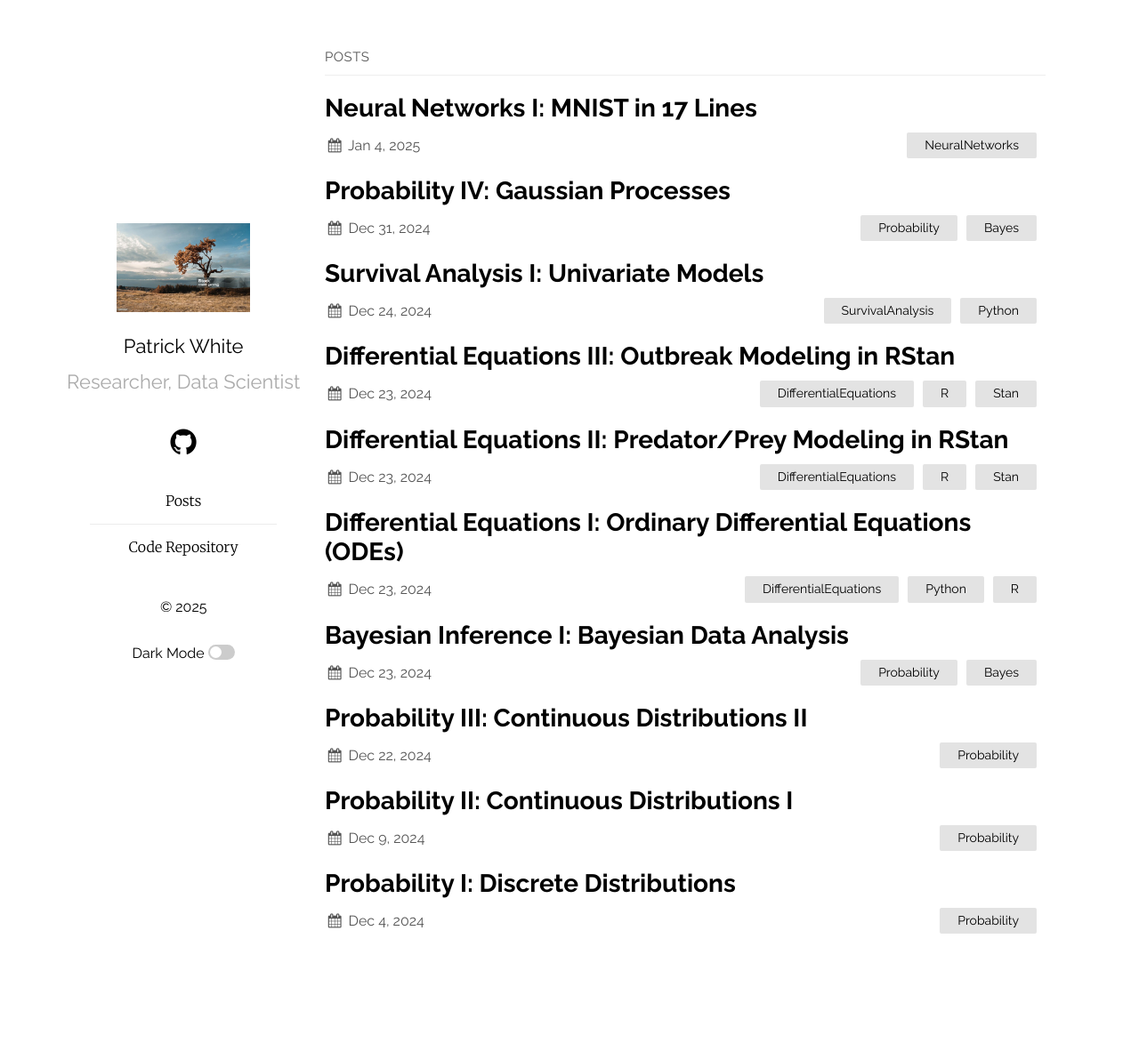
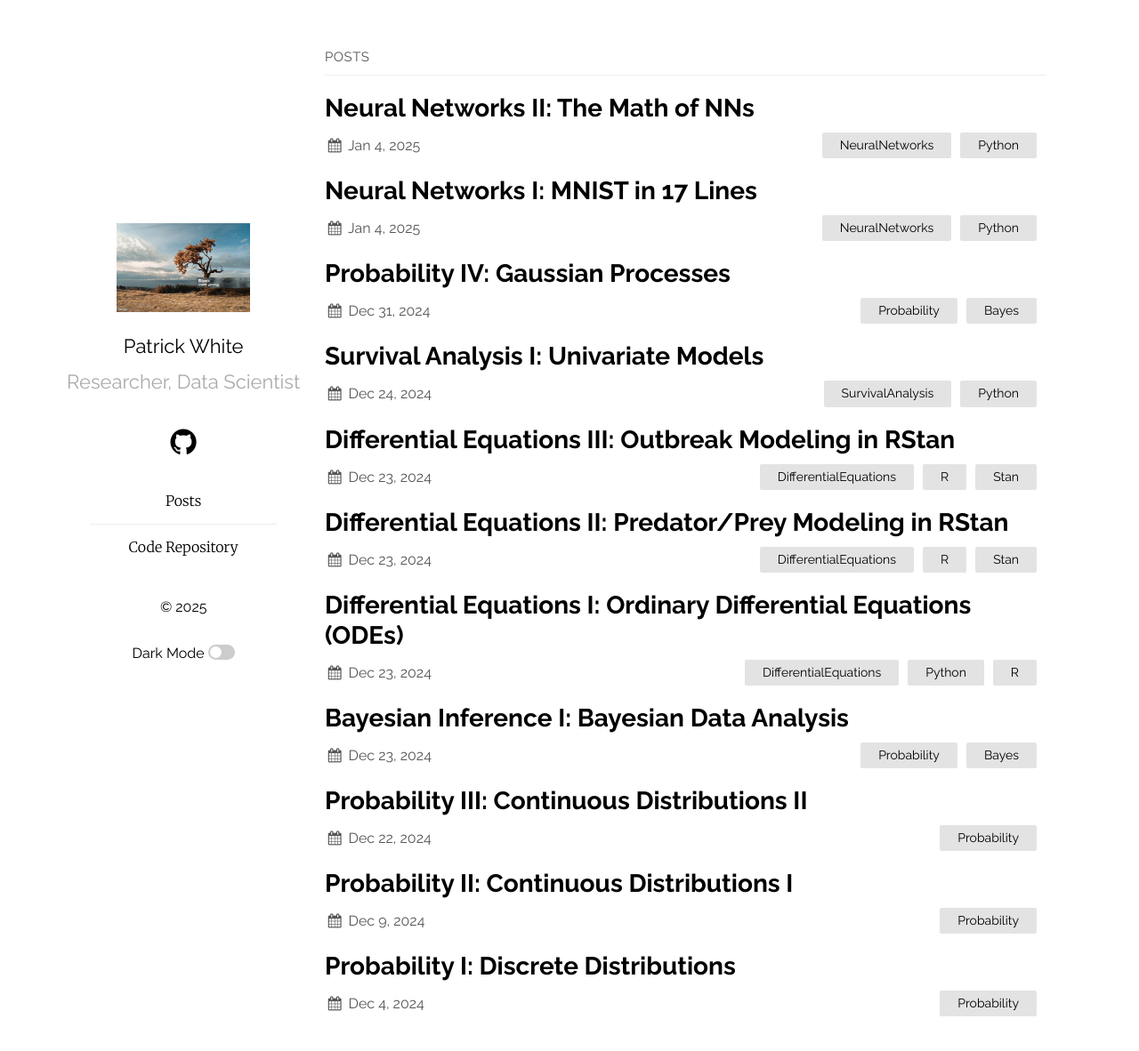
Before and after one commit to pw598/pw598.github.io, a Jekyll site: the page built from index.md, in a window 1280 px wide and 1189 px high. Shown: the top 1182 px of the window at 89% size. Built offline with Jekyll 4.4.1, drawn with Linux system fonts in a browser that asks for light colours; some of the changed lines change nothing that is shown.

Commit message:
Add files via upload

`````diff
--- a/_posts/2025-01-04-Neural-Networks-I-MNIST-in-17-Lines.md
+++ b/_posts/2025-01-04-Neural-Networks-I-MNIST-in-17-Lines.md
@@ -2,7 +2,7 @@
 layout: post
 title:  "Neural Networks I: MNIST in 17 Lines"
 date:   2025-01-04 00:00:00 +0000
-categories: NeuralNetworks
+categories: NeuralNetworks Python
 ---
 
 <p></p>
--- /dev/null
+++ b/_posts/2025-01-04-Neural-Networks-II-The-Math-of-NNs.md
@@ -0,0 +1,438 @@
+---
+layout: post
+title:  "Neural Networks II: The Math of NNs"
+date:   2025-01-04 00:00:00 +0000
+categories: NeuralNetworks Python
+---
+
+<p></p>
+
+<img src="https://github.com/pw598/pw598.github.io/blob/main/_posts/images/nn2.png?raw=true" style="height: 500px; width:auto;">
+
+
+# Outline
+
+- Introduction
+- Architecture
+- The Dot Product
+- Activation Functions
+- Softmax Function
+- Forward Propagation
+- Cost Functions
+- Backpropagation
+- Prediction
+- What’s Next?
+
+
+
+# Introduction
+
+The previous article looked at how easy it is to create a neural network from an API perspective, however we did not focus on the inner workings, which will be the subject of this article. Accompanying explanation of neural network features will be the code required to create a simple feedforward network (FFN) from scratch, adapted from [https://github.com/j0sephsasson/numpy-NN/blob/main/model/model.py](https://github.com/j0sephsasson/numpy-NN/blob/main/model/model.py).
+
+We will continue to use the MNIST handwritten digits dataset, but import smaller, 8x8 pixel images from Scikit-Learn.
+
+
+
+# Architecture
+
+Inspired by the structure of biological neural networks in the brain, a neural network consists of layers of building blocks called neurons, the ideation of which was in the 1950s and 1960s as a mechanism called the perceptron.
+
+<img src="https://github.com/pw598/pw598.github.io/blob/main/_posts/images/nn2-1.png?raw=true" style="height: 200px; width:auto;">
+
+
+
+# The Dot Product
+
+<p>For every neuron in a neural network, the weighted sum of inputs plus bias term are combined to produce a variable called $z$:</p>
+
+<p>$z = \mathbf{w}^T\mathbf{x} + b$</p>
+
+<p>In practice, we have multiple neurons per layer, and each neuron in one layer can be connected to each neuron in the next layer, so the equations are implemented in using matrix multiplication.</p>
+
+<p>$\mathbf{Z} = \mathbf{W}^T \mathbf{X} + \mathbf{b}$</p>
+
+
+
+# Activation Functions
+
+<p>$z$ becomes input to an activation function such as the logistic sigmoid function, which transforms $z$ and constrains the output (in this case to between $0$ and $1$). The output of the activation function serves as an input to the connected node (neuron) in the next layer.</p>
+
+<h4>$logistic(z) = \sigma(z) = \frac{1}{1+e^{-z}}$</h4>
+
+<p>Sigmoidal neurons are popular because they have the effect of small changes to weights and biases making only a small difference in the output. Instead of the output being $0$ or $1$, it can be any value in between. The hyperbolic tangent (tanh) function is also sigmoidal, but ranges between $-1$ and $1$.</p>
+
+<h4>$tanh(z) = \frac{sinh(z)}{cosh(z)} = \frac{e^z - e^{-z}}{e^z + e^{-z}}$</h4>
+
+<p>Also popular, largely because of the simplicity of its derivative, is the rectified linear unit, or ReLU function.</p>
+
+<p>$ReLU(z) = max\{0, z\}$</p>
+
+The below defines the sigmoid, tanh, and ReLU functions in code, along with their derivatives, which will be required during the training process.
+
+
+```python
+import numpy as np
+
+class DenseLayer:
+
+    # ...
+
+    def sigmoid(z):
+        s = 1/(1 + np.exp(-z))
+        ds = s*(1-s)
+        return s, ds
+
+    def relu(z):
+        r = np.maximum(0, z)
+        dr = (z > 0) * 1
+        return r, dr
+
+    def tanh(z):
+        t = (np.exp(z)-np.exp(-z))/(np.exp(z)+np.exp(-z))
+        dt = 1 - t**2
+        return t, dt
+
+    # ...
+```
+
+The below plots these functions.
+
+```python
+import matplotlib.pyplot as plt
+
+xx=np.arange(-2,2,0.01)
+
+fig, ax = plt.subplots(figsize=(9, 5))
+ax.spines['left'].set_position('center')
+ax.spines['right'].set_color('none')
+ax.spines['top'].set_color('none')
+ax.xaxis.set_ticks_position('bottom')
+ax.yaxis.set_ticks_position('left')
+
+ax.plot(xx,sigmoid(xx)[0], color="purple", label="sigmoid")
+ax.plot(xx,relu(xx)[0], color="black", label="relu")
+ax.plot(xx,tanh(xx)[0], color="red", label="tanh")
+ax.legend(loc="lower right", frameon=False);
+````
+
+<img src="https://github.com/pw598/pw598.github.io/blob/main/_posts/images/nn2-2.png?raw=true" style="height: 450px; width:auto;">
+
+
+And the below plots their derivative functions.
+
+```python
+xx=np.arange(-2,2,0.01)
+
+fig, ax = plt.subplots(figsize=(9, 5))
+ax.spines['left'].set_position('center')
+ax.spines['right'].set_color('none')
+ax.spines['top'].set_color('none')
+ax.xaxis.set_ticks_position('bottom')
+ax.yaxis.set_ticks_position('left')
+
+ax.plot(xx,sigmoid(xx)[1], color="blue", label="sigmoid derivative")
+ax.plot(xx,relu(xx)[1], color="purple", label="relu derivative")
+ax.plot(xx,tanh(xx)[1], color="red", label="tanh derivative")
+ax.legend(loc="upper left", frameon=False);
+```
+
+<img src="https://github.com/pw598/pw598.github.io/blob/main/_posts/images/nn2-3.png?raw=true" style="height: 450px; width:auto;">
+
+
+
+# Softmax Function
+
+<p>Softmax units are often used in the output layer to determine predictions for categorical variables, as the function represents a probability distribution over a discrete variable with $k$ possible values.</p>
+
+<p>$S(z)_i = \frac{e^{z_i}}{\sum_{j=1}^k e^z_j}, for ~i = 1, \ldots, k ~and ~z = (z_1, \ldots, z_k)$</p>
+
+```python
+class DenseLayer:
+
+    # ...
+
+    def softmax(self, inputs):
+        exp_scores = np.exp(inputs)
+        probs = exp_scores / np.sum(exp_scores, axis=1, keepdims=True)
+        return probs
+
+    # ...
+```
+
+Gradient of Softmax Function: $p_k - 1(y_i=k)$
+
+```python
+class Network:
+
+    # ...
+
+    def _backprop(self, predicted, actual):
+        # ...
+        num_samples = len(actual)
+        dscores = predicted
+        dscores[range(num_samples),actual] -= 1
+        dscores /= num_samples
+        # ...
+
+    # ...
+```
+
+
+
+# Forward Propagation
+
+<p>Training the network involves a forward propagation of the activation function, based on current weights and biases, and then a backpropagation of error in order to adjust the weights and biases. The first act of forward propagation is to multiply the values of neurons in the first layer by their corresponding weights (which are initialized randomly) and add the biases, producing $z$ values. An activation function $a(z)$ performed by each neuron then transforms the weighted sum, in a usually nonlinear fashion. The results of the activation functions of the first layer become the input values to subsequent layers.</p>
+
+<p>$a^{(l)} = \sigma(w^{(l)} a^{(l-1)} + b^{(l)})$</p>
+
+<p>We use matrix multiplication to compute the activations of all the neurons in the next layer simultaneously. Organize all activations from the first layer into a column vector. Organize all the weights as a matrix, where each row corresponds to all connections between neurons in the first layer and a particular neuron in the next layer. The superscripts in the below correspond to layer number and the subscripts correspond to a unit in the layer. It's accurate to think of each neuron as a function; it takes in the activations of all neurons in the previous layer, and outputs a number.</p>
+
+$a^{(1)} = \sigma \left( \begin{bmatrix} w_{0,0} & w_{0,1} & \ldots & w_{0,n} \\ w_{1,0} & w_{1,1} & \ldots & w_{1,n} \\ \vdots & \dots & \ddots & \vdots \\ w_{k,0} & w_{k,1} & \ldots & w_{k,n} \\ \end{bmatrix} \begin{bmatrix} a_0^{(0)} \\ a_1^{(0)} \\ \vdots \\ a_n^{(0)} \end{bmatrix} + \begin{bmatrix} b_0 \\ b_1 \\ \ldots \\ b_n \\ \end{bmatrix} \right)$
+
+
+```python
+class DenseLayer
+
+    # ...
+
+    def forward(self, inputs, weights, bias, activation):
+
+        Z_curr = np.dot(inputs, weights.T) + bias
+        if activation == 'relu':
+            A_curr = relu(inputs=Z_curr)
+
+        elif activation == 'softmax':
+            A_curr = softmax(inputs=Z_curr)
+
+        return A_curr, Z_curr
+
+    # ...
+```
+
+<p>We would like to know how well the network predicts the target variable $y$ from the inputs $x$, so that we can determine how much to adjust the weights and biases in the network. For this we will need a cost function, a.k.a. loss function.</p>
+
+<img src="img/nn2-4.png" style="height: 400px; width:auto;">
+
+<p>source: <a href="https://www.3blue1brown.com/lessons/backpropagation-calculus">Backpropagation Calculus, 3Blue1Brown</a></p>
+
+<p>For a regression task, it's common to use a metric like MSE, and for multiclass classification tasks, it is common to use categorical cross-entropy.</p>
+
+<h4>MSE:</h4>
+<p>$C(w,b) = \frac{1}{n} \sum_{i=1}^n (y_i - \hat{y}_i)^2$</p>
+
+<h4>Categorical Cross-Entropy:</h4>
+<p>$C(w,b) = - \frac{1}{m} \sum_{i=1}^m y_i \cdot log(\hat{y}_i)$</p>
+
+<p>The cross-entropy formula implies that the category labels are one-hot encoded, but this isn't actually necessary. Aside from the correct class, all predictions get multiplied by zero, therefore the calculation is equivalent to simply taking the negative log of the probability at the corresponding index for the correct class.</p>
+
+
+```python
+class Network:
+
+    # ...
+
+    def _calculate_loss(self, predicted, actual):
+        samples = len(actual)
+
+        correct_logprobs = -np.log(predicted[range(samples),actual])
+        data_loss = np.sum(correct_logprobs)/samples
+
+        return data_loss
+
+    # ...
+```
+
+
+# Backpropagation
+
+The training process employs the gradient descent and backpropagation algorithms in tandem. Each time the network is traversed in a forward direction, the error of the network can be calculated as the difference between the output and ground truth by means of a cost/loss function. Consider $C_0$ to be the error of the network on the first training example. Our goal is to understand how sensitive the cost $C_0$ is to changes in a given weight $w$. In doing so, we use the chain rule of calculus.
+
+<h3>$\frac{\partial C_0}{\partial w^{(L)}} = \frac{\partial C_0}{\partial a^{(L)}}  \frac{\partial a^{(L)}}{\partial z^{(L)}}  \frac{\partial z^{(L)}}{\partial w^{(L)}}$</h3>
+
+<p>For a bias term, replace $w^{(L)}$ with $b^{(L)}$:</p>
+
+<h3>$\frac{\partial C_0}{\partial b^{(L)}} = \frac{\partial C_0}{\partial a^{(L)}}  \frac{\partial a^{(L)}}{\partial z^{(L)}}  \frac{\partial z^{(L)}}{\partial b^{(L)}}$</h3>
+
+<p>By tracking the dependencies through the tree, and multiplying together a long series of partial derivatives, we can calculate the derivative of the cost function with respect to any weight or bias in the network. In multi-dimensional space, the gradient vector of partial derivatives represents the direction of steepest ascent. Gradient descent is used to update the weights, such that each step looks like $w_{new} = w_{old} - \eta \frac{\partial C}{\partial w} w$, where $\eta$ is the learning rate.</p>
+
+<p>The backpropagation equations for multiple neurons at a time can be written in matrix form. We start by computing the gradient of our scores, a special case of $\partial \mathbf{Z}$.</p>
+
+<h4>$\frac{\partial \mathbf{L}_i}{\partial \mathbf{Z_k}} = p_k - 1(y_i=k)$</h4>
+    <ul>
+        <li>$(y_i=k)$ is an indicator function, $1$ if true and $0$ if false.</li>
+    </ul>
+
+
+```python
+class DenseLayer:
+
+    # ...
+
+    def backward(self, dA_curr, W_curr, Z_curr, A_prev, activation):
+        if activation == 'softmax':
+            dW = np.dot(A_prev.T, dA_curr)
+            db = np.sum(dA_curr, axis=0, keepdims=True)
+            dA = np.dot(dA_curr, W_curr)
+        else:
+            dZ = self.relu_derivative(dA_curr, Z_curr)
+            dW = np.dot(A_prev.T, dZ)
+            db = np.sum(dZ, axis=0, keepdims=True)
+            dA = np.dot(dZ, W_curr)
+
+        return dA, dW, db
+
+    # ...
+
+
+class Network:
+
+    # ..
+
+    def _backprop(self, predicted, actual):
+    num_samples = len(actual)
+
+    ## compute the gradient on predictions
+    dscores = predicted
+    dscores[range(num_samples),actual] -= 1
+    dscores /= num_samples
+
+    dA_prev = dscores
+
+    for idx, layer in reversed(list(enumerate(self.network))):
+        dA_curr = dA_prev
+
+        A_prev = self.memory[idx]['inputs']
+        Z_curr = self.memory[idx]['Z']
+        W_curr = self.params[idx]['W']
+
+        activation = self.architecture[idx]['activation']
+
+        dA_prev, dW_curr, db_curr = layer.backward(dA_curr, W_curr, Z_curr, A_prev, activation)
+
+        self.gradients.append({'dW':dW_curr, 'db':db_curr})
+
+    # ...
+```
+
+I've left out the very bottom part, because we will adapt the code to use the MNIST dataset instead.
+
+```python
+from sklearn.model_selection import train_test_split
+X_train, X_test, y_train, y_test = train_test_split(X, y,test_size=.3, shuffle=True, random_state=123)
+
+import warnings
+warnings.filterwarnings('ignore')
+
+model = Network()
+model.add(DenseLayer(100))
+model.add(DenseLayer(10))
+
+accuracies = model.train(X_train=X_train, y_train=y_train, epochs=400)
+```
+
+<p></p>
+
+
+```python
+# EPOCH: 0, ACCURACY: 0.09466984884645982, LOSS: inf
+# EPOCH: 20, ACCURACY: 0.7748607796340493, LOSS: 7.5487881564175705
+# EPOCH: 40, ACCURACY: 0.8655529037390612, LOSS: 3.987766566561982
+# EPOCH: 60, ACCURACY: 0.8933969769291965, LOSS: 2.75027984290102
+# EPOCH: 80, ACCURACY: 0.9101034208432777, LOSS: 2.1069982745226534
+# EPOCH: 100, ACCURACY: 0.918854415274463, LOSS: 1.6116665887734334
+# EPOCH: 120, ACCURACY: 0.9347653142402546, LOSS: 1.3154260611870798
+# EPOCH: 140, ACCURACY: 0.9474940334128878, LOSS: 1.0729327555087163
+# EPOCH: 160, ACCURACY: 0.9530628480509149, LOSS: 0.9153682333050432
+# EPOCH: 180, ACCURACY: 0.960222752585521, LOSS: 0.762635840909532
+# EPOCH: 200, ACCURACY: 0.9618138424821002, LOSS: 0.7133932829753659
+# EPOCH: 220, ACCURACY: 0.9657915672235481, LOSS: 0.596829136145212
+# EPOCH: 240, ACCURACY: 0.9713603818615751, LOSS: 0.5372083781968721
+# EPOCH: 260, ACCURACY: 0.9729514717581543, LOSS: 0.476331886251159
+# EPOCH: 280, ACCURACY: 0.9761336515513126, LOSS: 0.41741243097266645
+# EPOCH: 300, ACCURACY: 0.9801113762927606, LOSS: 0.3642130881018187
+# EPOCH: 320, ACCURACY: 0.9777247414478918, LOSS: 0.34059549792859867
+# EPOCH: 340, ACCURACY: 0.9856801909307876, LOSS: 0.28300624613672914
+# EPOCH: 360, ACCURACY: 0.9824980111376292, LOSS: 0.2656363423575123
+# EPOCH: 380, ACCURACY: 0.9880668257756563, LOSS: 0.2254614201530803
+```
+
+<p></p>
+
+```python
+import matplotlib.pyplot as plt
+plt.plot(accuracies);
+```
+
+<img src="https://github.com/pw598/pw598.github.io/blob/main/_posts/images/nn2-5.png?raw=true" style="height: 450px; width:auto;">
+
+
+
+# Prediction
+
+<p>We can make a prediction using the <code>_forwardprop</code> method, and see that it is an array of 10 probabilities defined by the softmax function.</p>
+
+```python
+yhat = model._forwardprop(X_test)
+yhat[0]
+```
+
+<p></p>
+
+```python
+# array([4.14851746e-84, 1.38731086e-56, 1.86063556e-47, 1.00000000e+00,
+#        2.02691007e-77, 7.75062596e-33, 1.07656059e-97, 3.45695153e-63,
+#        1.00394776e-37, 6.25668614e-19])
+```
+
+A bar plot makes it easy to read which value represents the argmax.
+
+```python
+plt.bar(range(0,10),yhat[0]);
+```
+
+<img src="https://github.com/pw598/pw598.github.io/blob/main/_posts/images/nn2-6.png?raw=true" style="height: 450px; width:auto;">
+
+
+When we compare to the ground truth for that instance, we see the prediction is correct.
+
+```python
+y_test[0]
+```
+
+<p></p>
+
+```python
+# 3
+```
+
+And to further confirm, we can display the image of the test instance predicted upon.
+
+```python
+plt.figure(figsize = (1.5,1.5))
+plt.imshow(np.reshape(X_test[0], (8,8)));
+```
+
+<img src="https://github.com/pw598/pw598.github.io/blob/main/_posts/images/nn2-7.png?raw=true" style="height: 150px; width:auto;">
+
+
+# What's Next?
+
+In the next article, we return to the Keras library, and explore the long list of tunable parameters and hyperparameters that can help optimize the performance of the network.
+
+
+
+# References
+
+- Sasson, J. (2022). Coding A Neural Network From Scratch in NumPy. Towards Data Science. [https://towardsdatascience.com/coding-a-neural-network-from-scratch-in-numpy-31f04e4d605](https://towardsdatascience.com/coding-a-neural-network-from-scratch-in-numpy-31f04e4d605)
+
+- Brownlee, J. (2021). Better Deep Learning (1st ed.). Machine Learning Mastery. [https://machinelearningmastery.com/better-deep-learning/](https://machinelearningmastery.com/better-deep-learning/)
+
+- Brownlee, J. (2021). Optimization for Machine Learning (A. Tam, Ed.) (1st ed.). MachineLearningMastery. [https://machinelearningmastery.com/optimization-for-machine-learning/](https://machinelearningmastery.com/optimization-for-machine-learning/)
+
+- Nielsen, M. (2018). Neural Networks and Deep Learning. [http://neuralnetworksanddeeplearning.com/index.html](http://neuralnetworksanddeeplearning.com/index.html)
+
+- Sanderson, G. (2017). Neural Networks. 3Blue1Brown. [https://www.3blue1brown.com/topics/neural-networks](https://www.3blue1brown.com/topics/neural-networks)
+
+- Ian Goodfellow, Yoshua Bengio, and Aaron Courville. Deep Learning. MIT Press, 2016. [https://www.deeplearningbook.org/](https://www.deeplearningbook.org/)
+
+- Cohen, M. X. (2024). A deep understanding of deep learning [Online Video]. Udemy. [https://www.udemy.com/course/deeplearning_x](https://www.udemy.com/course/deeplearning_x)
`````
Also changed, not shown: _posts/images/nn2-1.png (added), _posts/images/nn2-2.png (added), _posts/images/nn2-3.png (added), _posts/images/nn2-4.png (added), _posts/images/nn2-5.png (added), _posts/images/nn2-6.png (added), _posts/images/nn2-7.png (added), _posts/images/nn2.png (added).
